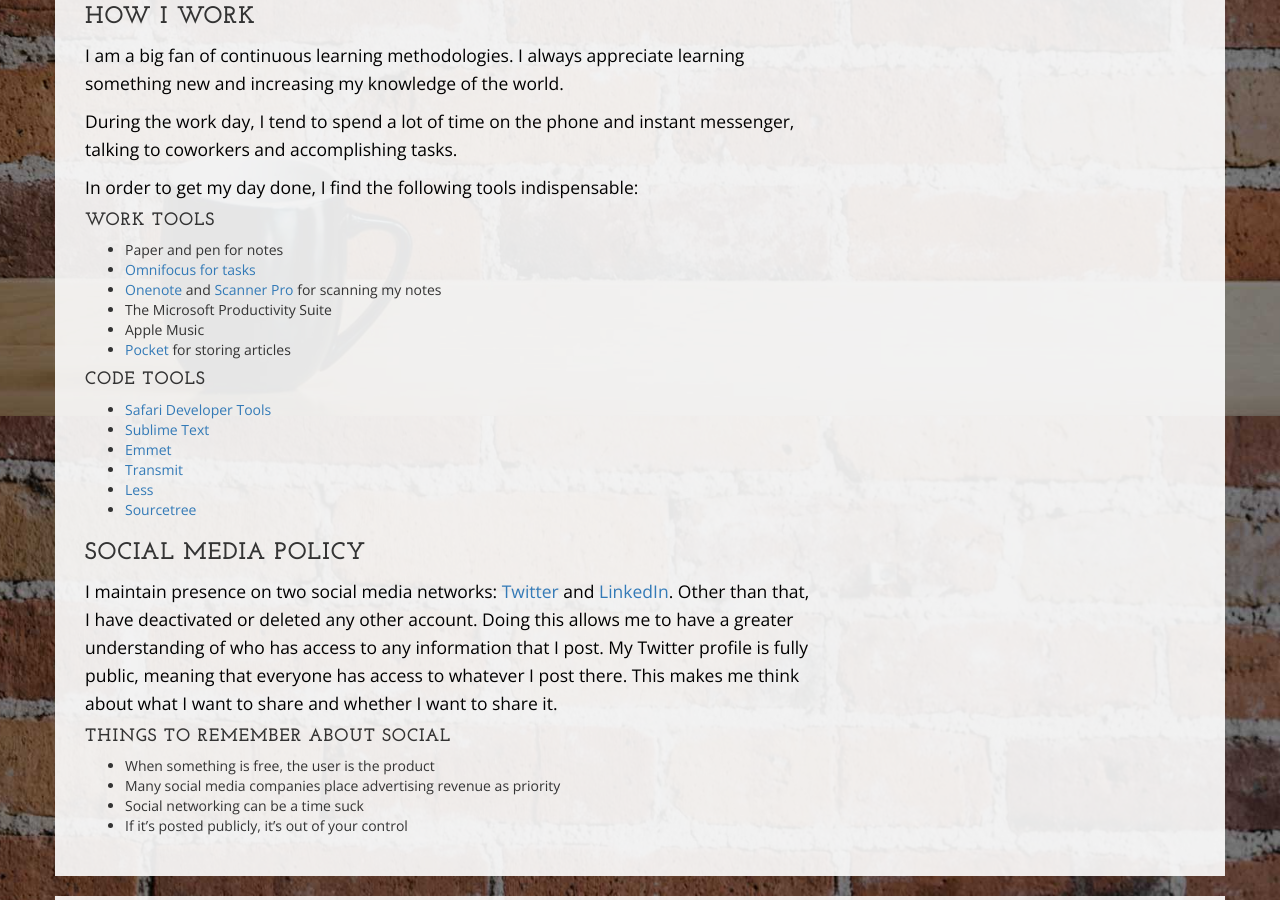
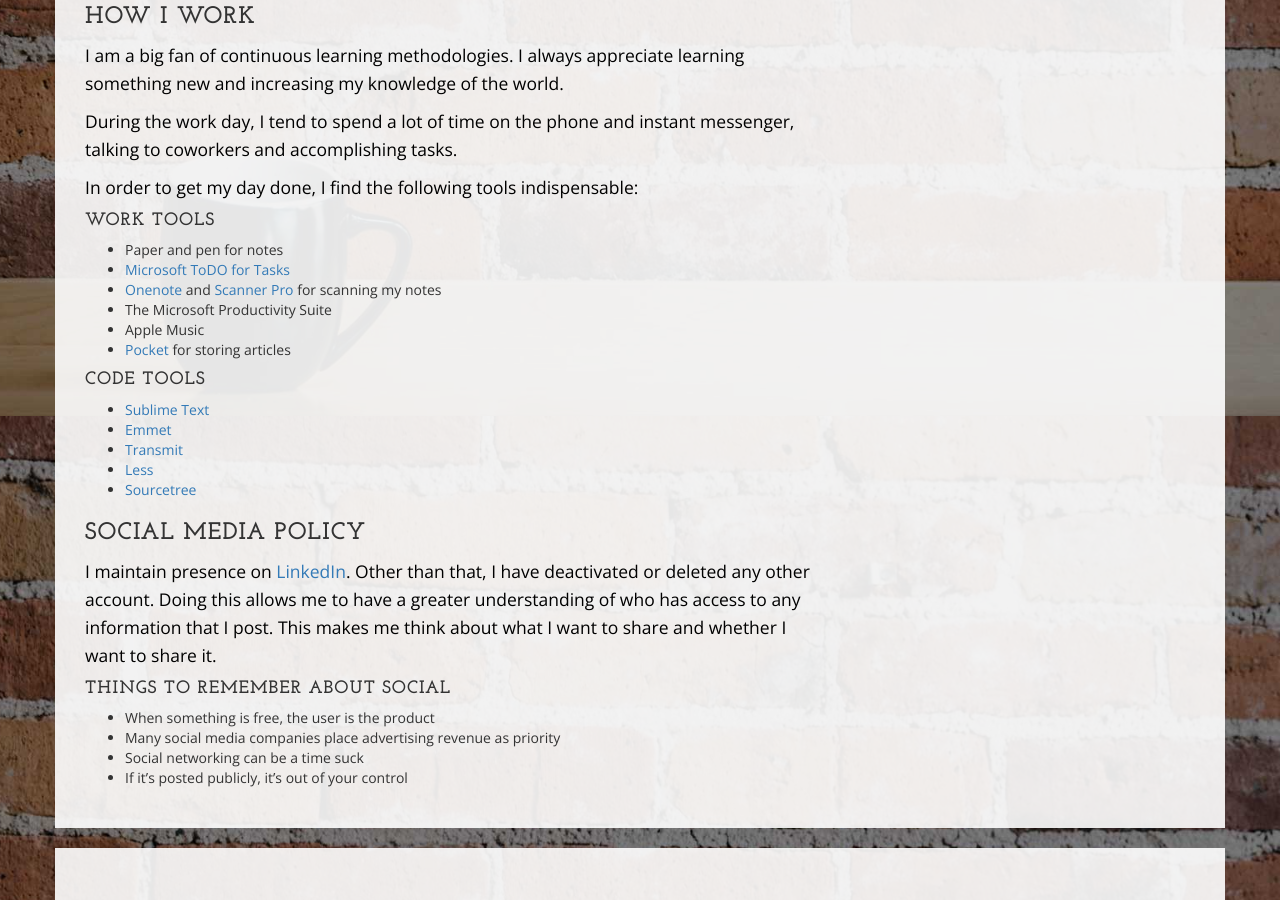
Before and after one commit to npadley/Personal-Site, a Jekyll site: the page built from about.md, in a window 1280 px wide and 900 px high, scrolled down 484 px. Built offline with Jekyll 4.4.1, drawn with Linux system fonts in a browser that asks for light colours; nearby versions of some CDN libraries.

Commit message:
Update about and contact form

```diff
--- a/about.md
+++ b/about.md
@@ -23,14 +23,13 @@
 #### Work Tools
 
 * Paper and pen for notes
-* [Omnifocus for tasks][omnifocus]
+* [Microsoft ToDO for Tasks][todo]
 * [Onenote] and [Scanner Pro][spro] for scanning my notes
 * The Microsoft Productivity Suite
 * Apple Music
 * [Pocket] for storing articles
 
 #### Code Tools
-* [Safari Developer Tools](https://developer.apple.com/safari/tools/)
 * [Sublime Text](http://www.sublimetext.com/)
 * [Emmet](http://docs.emmet.io/)
 * [Transmit](http://panic.com/transmit/)
@@ -39,7 +38,7 @@
 
 ### Social Media Policy
 
-I maintain presence on two social media networks: [Twitter](http://twitter.com/nickpadley) and [LinkedIn](http://www.linkedin.com/in/nickpadley). Other than that, I have deactivated or deleted any other account. Doing this allows me to have a greater understanding of who has access to any information that I post. My Twitter profile is fully public, meaning that everyone has access to whatever I post there. This makes me think about what I want to share and whether I want to share it.
+I maintain presence on [LinkedIn](http://www.linkedin.com/in/nickpadley). Other than that, I have deactivated or deleted any other account. Doing this allows me to have a greater understanding of who has access to any information that I post. This makes me think about what I want to share and whether I want to share it.
 
 #### Things to Remember About Social
 
@@ -48,8 +47,7 @@
 * Social networking can be a time suck
 * If it's posted publicly, it's out of your control
 
-[omnifocus]: http://www.omnigroup.com/products/omnifocus/ "Omnifocus"
-[Onenote]: http://www.onenote.com
-[itunes]: http://www.apple.com/itunes/itunes-radio/
+[todo]: https://todo.microsoft.com/ "ToDo"
+[Onenote]: https://www.onenote.com
 [pocket]: http://getpocket.com/
 [spro]: http://readdle.com/products/scannerpro/
```
Also changed, not shown: contact.md (+0 -2 lines).
